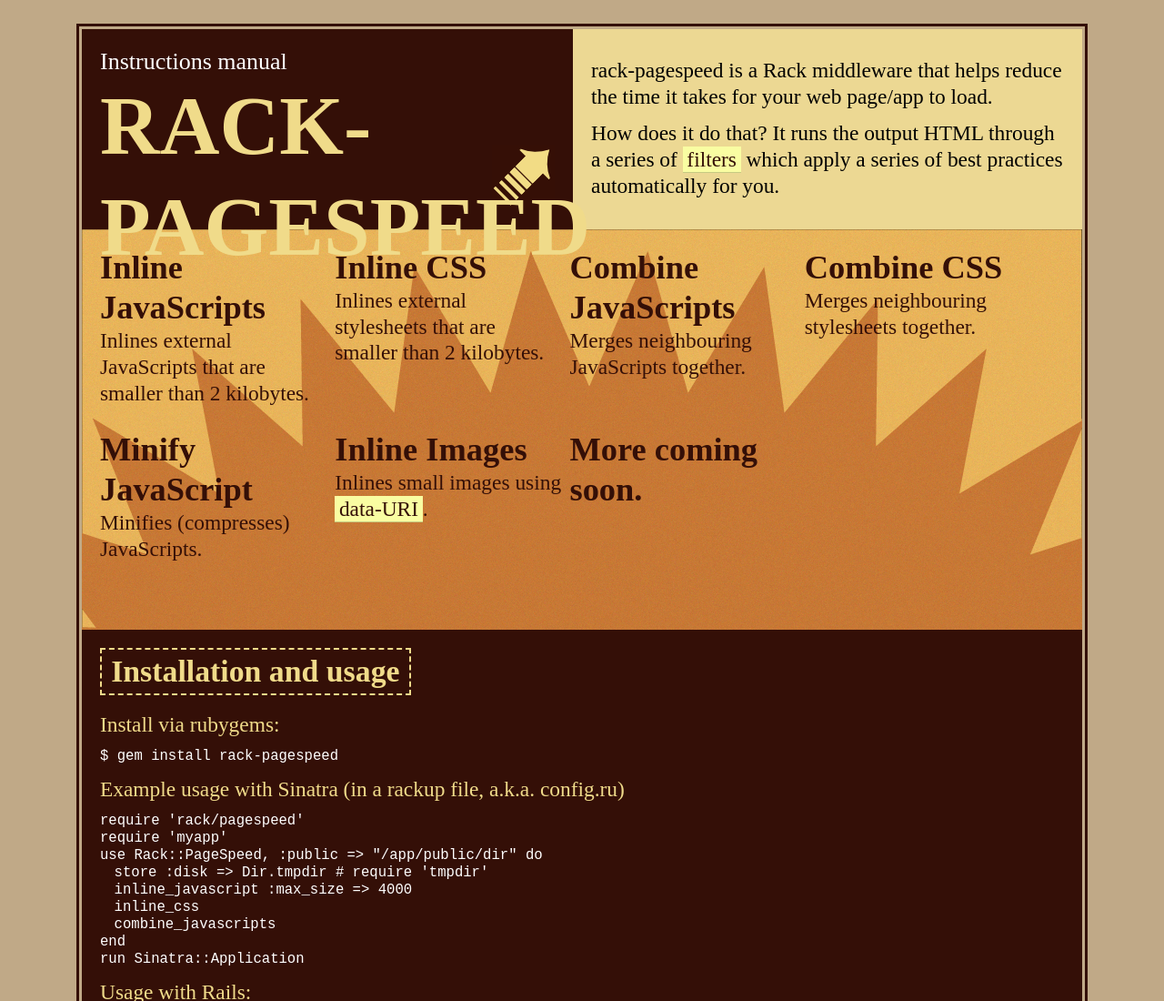
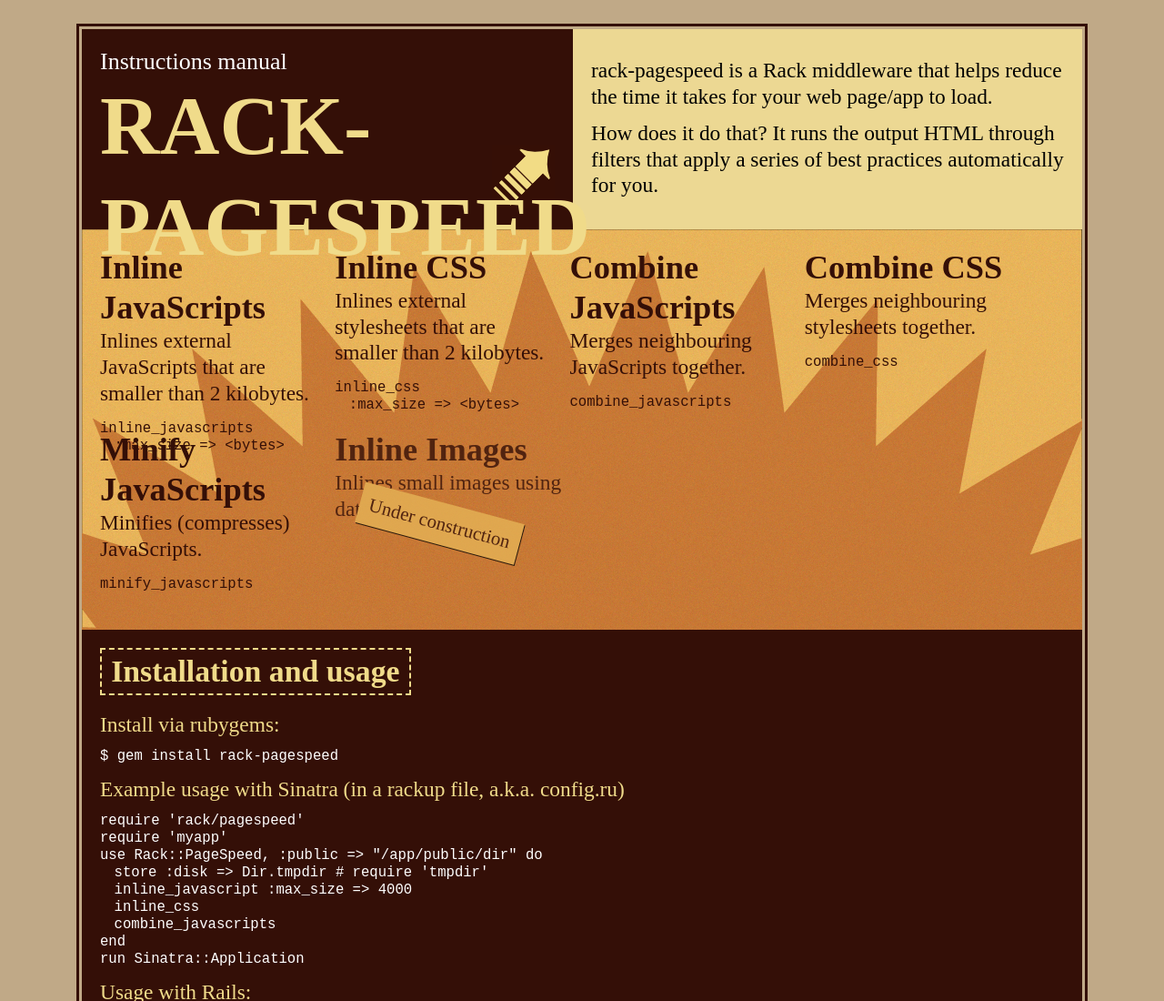
Before and after one commit to juliocesar/rack-pagespeed, a plain HTML site: page index.html in a window 1280 px wide. Shown: the top 1100 px of the page at 91% size. Drawn offline with Linux system fonts and the light colour scheme.

Commit message:
under construction

```diff
--- a/css/rack-pagespeed.css
+++ b/css/rack-pagespeed.css
@@ -50,6 +50,24 @@ header p  { font-size: 2em; color: #fff }
 #filters li { display: inline-block; vertical-align: top; margin-right: 5px; width: 250px; height: 200px }
 #filters li h1  { font-size: 2.8em; font-family: "atrament-web-1" }
 #filters li p   { font-size: 1.8em }
+#filters li code { display: inline-block; margin-top: 1em; font-size: 1.2em }
+#filters li code .options { text-indent: 1em }
+#filters li.wip { position: relative; opacity: 0.8 }
+#filters li.wip:after {
+  position: absolute;
+  top: 40%; left: 10%;
+  font-size: 1.6em;
+  padding: 0.5em;
+  content: 'Under construction';
+  display: inline-block;
+  background: #e6b356;
+  -moz-transform:     rotate(15deg);
+  -webkit-transform:  rotate(15deg);
+  transform:          rotate(15deg);
+  -webkit-box-shadow: 1px 1px 0px #000;
+  -moz-box-shadow:    1px 1px 0px #000;
+  box-shadow:         1px 1px 0px #000;
+}
 section.regular   { background: #340f07; color: #f0db8a }
 section.regular h1  { display: inline-block; background: inherit; padding: 0.1em 0.3em; margin-bottom: 0.2em; border: 2px #f0db8a dashed; font-size: 2.6em }
 section.regular p   { font-size: 1.8em; margin: 0.5em 0 }
--- a/index.html
+++ b/index.html
@@ -29,8 +29,8 @@
           rack-pagespeed is a Rack middleware that helps reduce the time it takes for your web page/app to load.
         </p>
         <p>
-          How does it do that? It runs the output HTML through a series of <a>filters</a> which apply a series of best
-          practices automatically for you.
+          How does it do that? It runs the output HTML through filters that apply a series of best practices
+          automatically for you.
         </p>
       </section>
       <div class="clearfix"></div>
@@ -41,6 +41,10 @@
             Inlines external JavaScripts that are smaller
             than 2 kilobytes.
           </p>
+          <code>
+            inline_javascripts
+              <span class="options">:max_size => &lt;bytes&gt;</span>
+          </code>
         </li>
         <li>
           <h1>Inline CSS</h1>
@@ -48,33 +52,43 @@
             Inlines external stylesheets that are smaller
             than 2 kilobytes.
           </p>
+          <code>
+            inline_css
+              <span class="options">:max_size => &lt;bytes&gt;</span>
+          </code>
         </li>
         <li>
           <h1>Combine JavaScripts</h1>
           <p>
             Merges neighbouring JavaScripts together.
           </p>
+          <code>
+            combine_javascripts
+          </code>
         </li>
         <li>
           <h1>Combine CSS</h1>
           <p>
             Merges neighbouring stylesheets together.
           </p>
+          <code>
+            combine_css
+          </code>
         </li>
         <li>
-          <h1>Minify JavaScript</h1>
+          <h1>Minify JavaScripts</h1>
           <p>
             Minifies (compresses) JavaScripts.
           </p>
+          <code>
+            minify_javascripts
+          </code>
         </li>
         <li class="wip">
           <h1>Inline Images</h1>
           <p>
-            Inlines small images using <a>data-URI</a>.
+            Inlines small images using data URI.
           </p>
-        </li>
-        <li class="more">
-          <h1>More coming soon.</h1>
         </li>
       </ul>
       <section id="instructions" class="regular">
@@ -171,7 +185,7 @@
             <span class="indent"># or</span><br />
             <span class="indent">store :memcached # defaults to localhost:11211</span><br />
             <span class="indent"># or</span><br />
-            <span class="indent">store :memcached => 'address:port'<br />
+            <span class="indent">store :memcached => 'address:port'</span>
         </code>
         <p>
           Neat trick: if your app can write to it's public dir, if you call <code>store :disk => "app's public dir"</code>,
```
